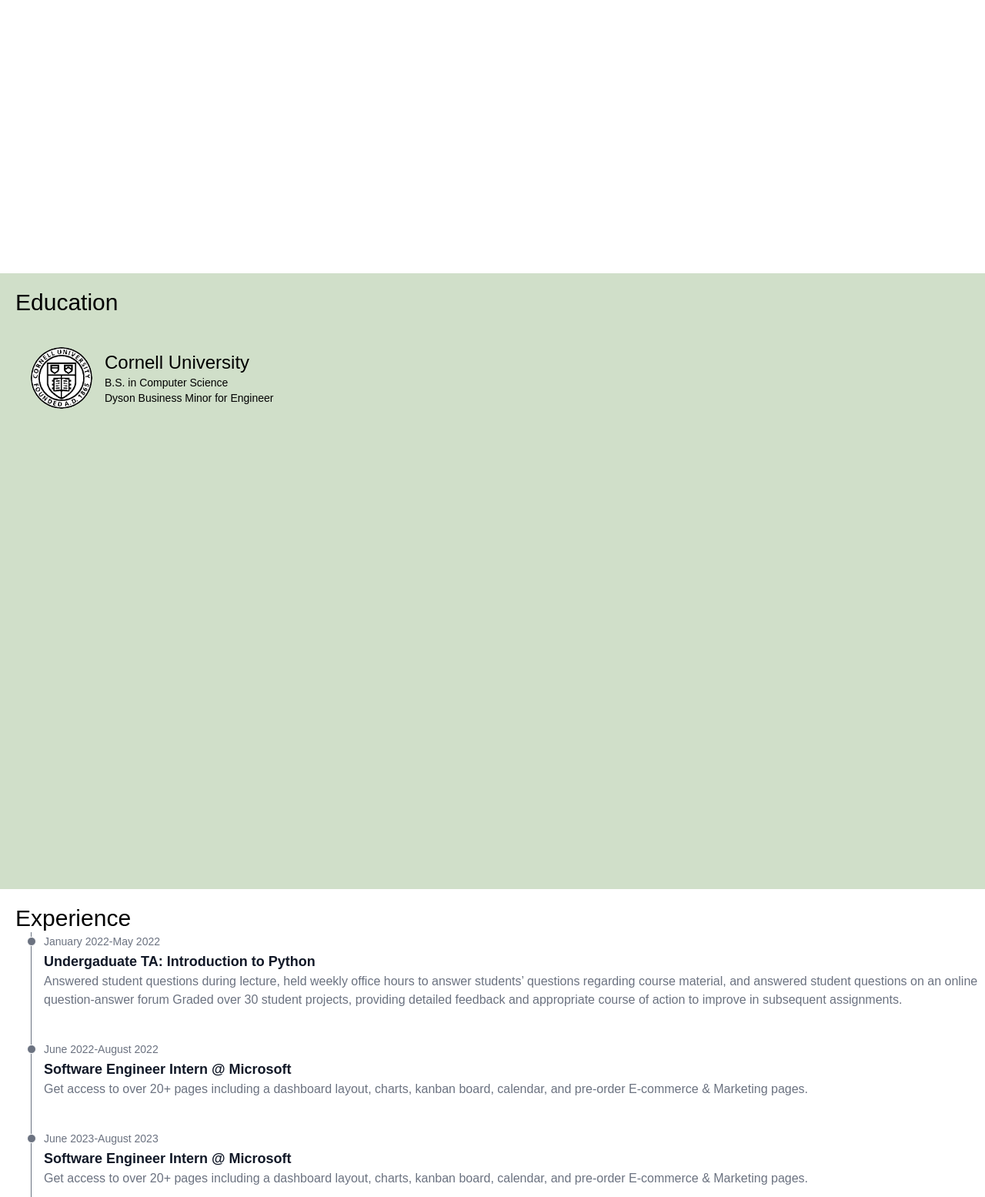
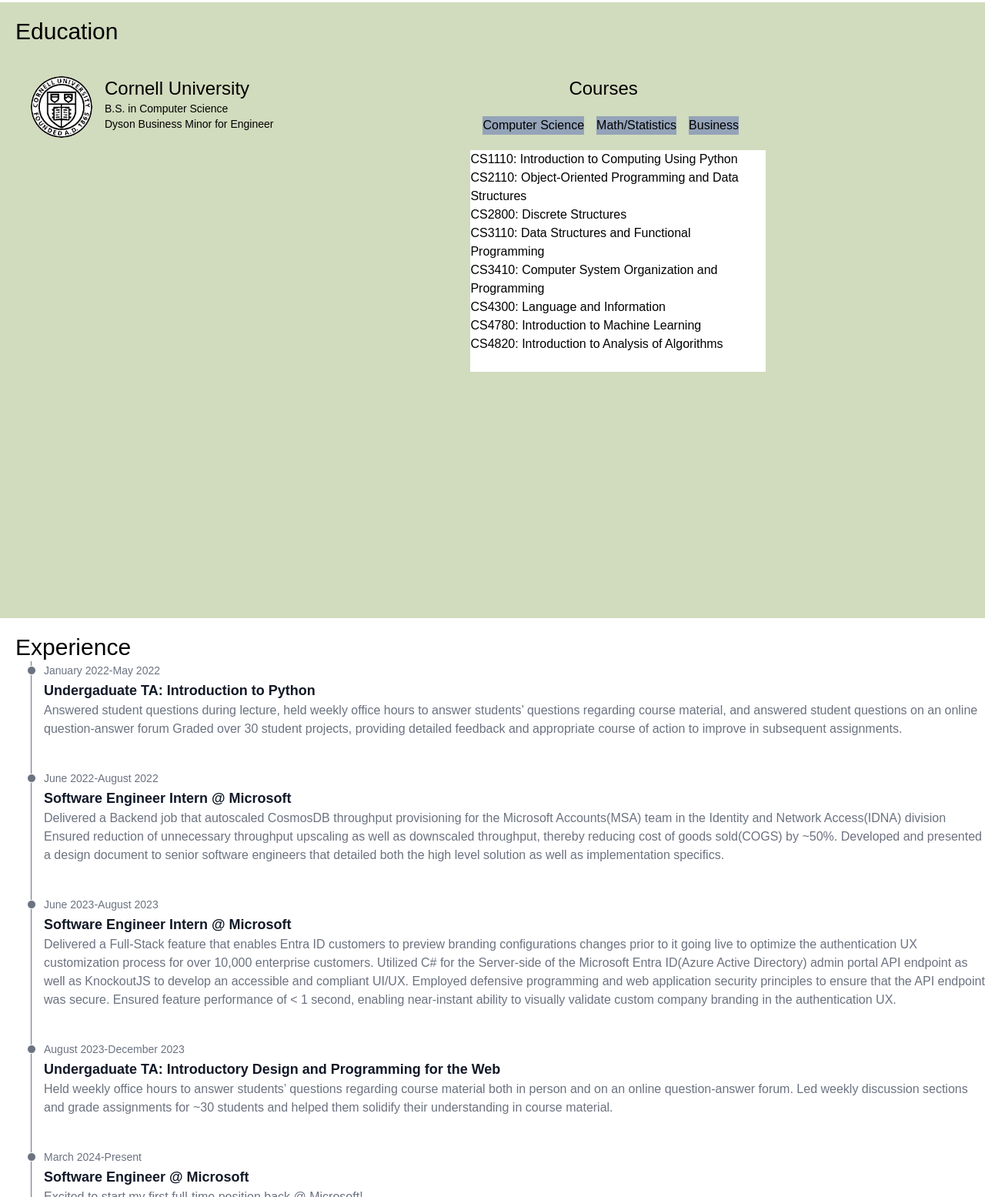
Before and after one commit to vaishnaviv92/vaishnaviv92.github.io, a website: page index.html in a window 1280 px wide. Shown: the part 1245-2800 px from the top of the page at 77% size. Drawn offline with Linux system fonts and the light colour scheme; a web font is replaced by a local one.

Commit message:
first iteration

```diff
--- a/index.html
+++ b/index.html
@@ -27,7 +27,7 @@
         <p class="text-3xl italic pt-5">I'm happy you're here!</p>
       </div>
     </section>
-    <section id="about-me" class="bg-white min-h-screen font-cantarell">
+    <section id="about-me" class="bg-white font-cantarell">
       <div>
         <h2 class="text-3xl pt-5 pl-5">About Me</h2>
         <ul class="pt-5 pl-5 text-xl space-y-5">
@@ -49,7 +49,7 @@
           </li>
         </ul>
 
-        <button class="mt-5 ml-5 p-2 text-xl space-y-5 border-2 border-black rounded-full">
+        <button class="mt-5 ml-5 mb-5 p-2 text-xl space-y-5 border-2 border-black rounded-full">
           <a class="" href="build/assets/Vinodhkanna_Vaishnavi.pdf" download="Vinodhkanna_Vaishnavi.pdf">Download Resume</a>
         </button>
       </div>
@@ -59,11 +59,39 @@
       <h2 class="text-3xl pt-5 pl-5">Education</h2>
       <div class="flex flex-row">
         <div class="flex flex-row items-center mt-10">
-          <img src="build/assets/images/cornelllogo.png" class="rounded-full h-20 ml-10">
-          <div class="ml-4">
-            <h3 class="text-2xl">Cornell University</h3>
-            <p class="text-sm">B.S. in Computer Science</p>
-            <p class="text-sm">Dyson Business Minor for Engineer</p>
+          <div class="flex flex-row">
+            <img src="build/assets/images/cornelllogo.png" class="rounded-full h-20 ml-10">
+            <div class="ml-4">
+              <h3 class="text-2xl">Cornell University</h3>
+              <p class="text-sm">B.S. in Computer Science</p>
+              <p class="text-sm">Dyson Business Minor for Engineer</p>
+            </div>
+            <div class = "flex flex-col ml-96">
+              <h3 class="text-2xl mb-5">Courses</h3>
+              <div class = "flex flex-row -ml-28 mb-5 space-x-4">
+                <div>
+                  <button class="bg-slate-400">Computer Science</button>
+                </div>
+                <div>
+                  <button class="bg-slate-400">Math/Statistics</button>
+                </div>
+                <div>
+                  <button class="bg-slate-400">Business</button>
+                </div>
+              </div>
+              <div class="bg-white h-72 w-96 -ml-32">
+                <ul>
+                  <li>CS1110: Introduction to Computing Using Python</li>
+                  <li>CS2110: Object-Oriented Programming and Data Structures</li>
+                  <li>CS2800: Discrete Structures</li>
+                  <li>CS3110: Data Structures and Functional Programming</li>
+                  <li>CS3410: Computer System Organization and Programming</li>
+                  <li>CS4300: Language and Information</li>
+                  <li>CS4780: Introduction to Machine Learning</li>
+                  <li>CS4820: Introduction to Analysis of Algorithms</li>
+                </ul>
+              </div>
+            </div>
           </div>
         </div>
 
@@ -84,13 +112,21 @@
             <div class="absolute w-3 h-3 bg-gray-500 rounded-full mt-1.5 -left-1.5 border border-white"></div>
             <time class="text-sm text-gray-500">June 2022-August 2022</time>
             <h3 class="text-lg font-semibold text-gray-900 dark:text-white">Software Engineer Intern @ Microsoft</h3>
-            <p class="mb-4 text-base font-normal text-gray-500 dark:text-gray-400">Get access to over 20+ pages including a dashboard layout, charts, kanban board, calendar, and pre-order E-commerce & Marketing pages.</p>
+            <p class="mb-4 text-base font-normal text-gray-500 dark:text-gray-400">
+              Delivered a Backend job that autoscaled CosmosDB throughput provisioning for the Microsoft Accounts(MSA) team in the Identity and Network Access(IDNA) division
+              Ensured reduction of unnecessary throughput upscaling as well as downscaled throughput, thereby reducing cost of goods sold(COGS) by ~50%.
+              Developed and presented a design document to senior software engineers that detailed both the high level solution as well as implementation specifics.
+            </p>
         </li>
         <li class="mb-10 ml-4">
           <div class="absolute w-3 h-3 bg-gray-500 rounded-full mt-1.5 -left-1.5 border border-white"></div>
           <time class="text-sm text-gray-500">June 2023-August 2023</time>
           <h3 class="text-lg font-semibold text-gray-900 dark:text-white">Software Engineer Intern @ Microsoft</h3>
-          <p class="mb-4 text-base font-normal text-gray-500 dark:text-gray-400">Get access to over 20+ pages including a dashboard layout, charts, kanban board, calendar, and pre-order E-commerce & Marketing pages.</p>
+          <p class="mb-4 text-base font-normal text-gray-500 dark:text-gray-400">
+            Delivered a Full-Stack feature that enables Entra ID customers to preview branding configurations changes prior to it going live to optimize the authentication UX customization process for over 10,000 enterprise customers.
+            Utilized C# for the Server-side of the Microsoft Entra ID(Azure Active Directory) admin portal API endpoint as well as KnockoutJS to develop an accessible and compliant UI/UX.
+            Employed defensive programming and web application security principles to ensure that the API endpoint was secure.
+            Ensured feature performance of < 1 second, enabling near-instant ability to visually validate custom company branding in the authentication UX.</p>
       </li>
       <li class="mb-10 ml-4">
         <div class="absolute w-3 h-3 bg-gray-500 rounded-full mt-1.5 -left-1.5 border border-white"></div>
@@ -102,16 +138,46 @@
         <div class="absolute w-3 h-3 bg-gray-500 rounded-full mt-1.5 -left-1.5 border border-white"></div>
         <time class="text-sm text-gray-500">March 2024-Present</time>
         <h3 class="text-lg font-semibold text-gray-900 dark:text-white">Software Engineer @ Microsoft</h3>
-        <p class="mb-4 text-base font-normal text-gray-500 dark:text-gray-400">Get access to over 20+ pages including a dashboard layout, charts, kanban board, calendar, and pre-order E-commerce & Marketing pages.</p>
+        <p class="mb-4 text-base font-normal text-gray-500 dark:text-gray-400">Excited to start my first full-time position back @ Microsoft!</p>
       </li>
     </div>
 
     </section>
     <section id="projects" class="bg-sage min-h-screen font-cantarell">
       <h2 class="text-3xl pt-5 pl-5">Projects</h2>
+      <div class = "ml-20 mt-5 grid grid-cols-3 gap-4">
+        <div href=""class = "h-72 w-60 rounded-lg bg-white">
+          <img src="build/assets/images/froggit.png" class="rounded-lg">
+          <!-- <video autoplay>
+            <source src="build/assets/images/froggit.mov" type="video/mp4" >
+          </video> -->
+          <p class="text-xl pl-20">Froggit</p>
+        </div>
+        <div class = "h-72 w-60 rounded-lg bg-white">
+          <img src="build/assets/images/flavorsofindia.png" class="rounded-lg">
+          <p class="text-xl pl-14">Flavors of India</p>
+        </div>
+        <div class = "h-72 w-60 rounded-lg bg-white">
+          <img src="build/assets/images/im.png" class="rounded-lg">
+          <p class="text-xl pl-4">Instant Messaging System</p>
+        </div>
+        <div class = "h-72 w-60 rounded-lg bg-white">
+          <img src="build/assets/images/dataviz.png" class="rounded-lg">
+          <p class="text-xl pl-4">Data Visualizations</p>
+        </div>
+        <div class = "h-72 w-60 rounded-lg bg-white">
+          <img src="build/assets/images/enigma.png" class="rounded-lg">
+          <p class="text-xl pl-4">Enigma in OCaml</p>
+        </div>
+        <div class = "h-72 w-60 rounded-lg bg-white">
+          <img src="build/assets/images/personalweb.png">
+          <p class="text-xl pl-4">Personal Website</p>
+        </div>
+
+      </div>
     </section>
-    <footer class="bg-gray-400 min-h-full py-10">
+    <!-- <footer class="bg-gray-400 min-h-full py-10">
       <p>footer footer footer</p>
-    </footer>
+    </footer> -->
   </body>
 </html>
--- a/tailwind.config.js
+++ b/tailwind.config.js
@@ -1,10 +1,10 @@
 /** @type {import('tailwindcss').Config} */
 module.exports = {
-  content: ['./build/*.html'],
+  content: ['./*.html'],
   theme: {
     extend: {
       colors: {
-        'sage': '#D0DFC9',
+        'sage': '#D1DBBD',
         'navlightgrey': '#E9E9E9'
       },
       fontFamily: {
```
Also changed, not shown: build/assets/images/dataviz.png (added), build/assets/images/enigma.png (added), build/assets/images/flavorsofindia.png (added), build/assets/images/im.png (added), build/css/style.css, 4 other files.
